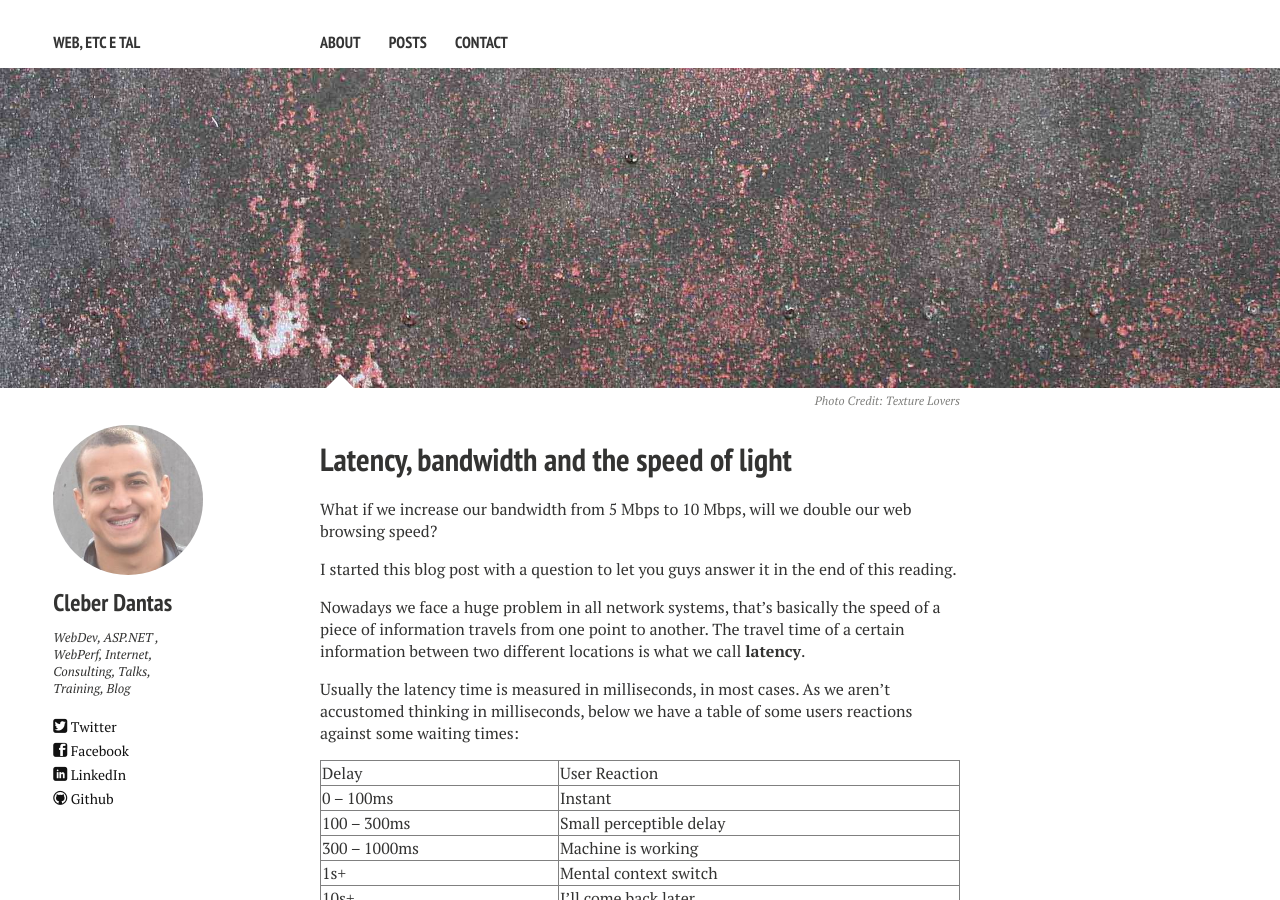
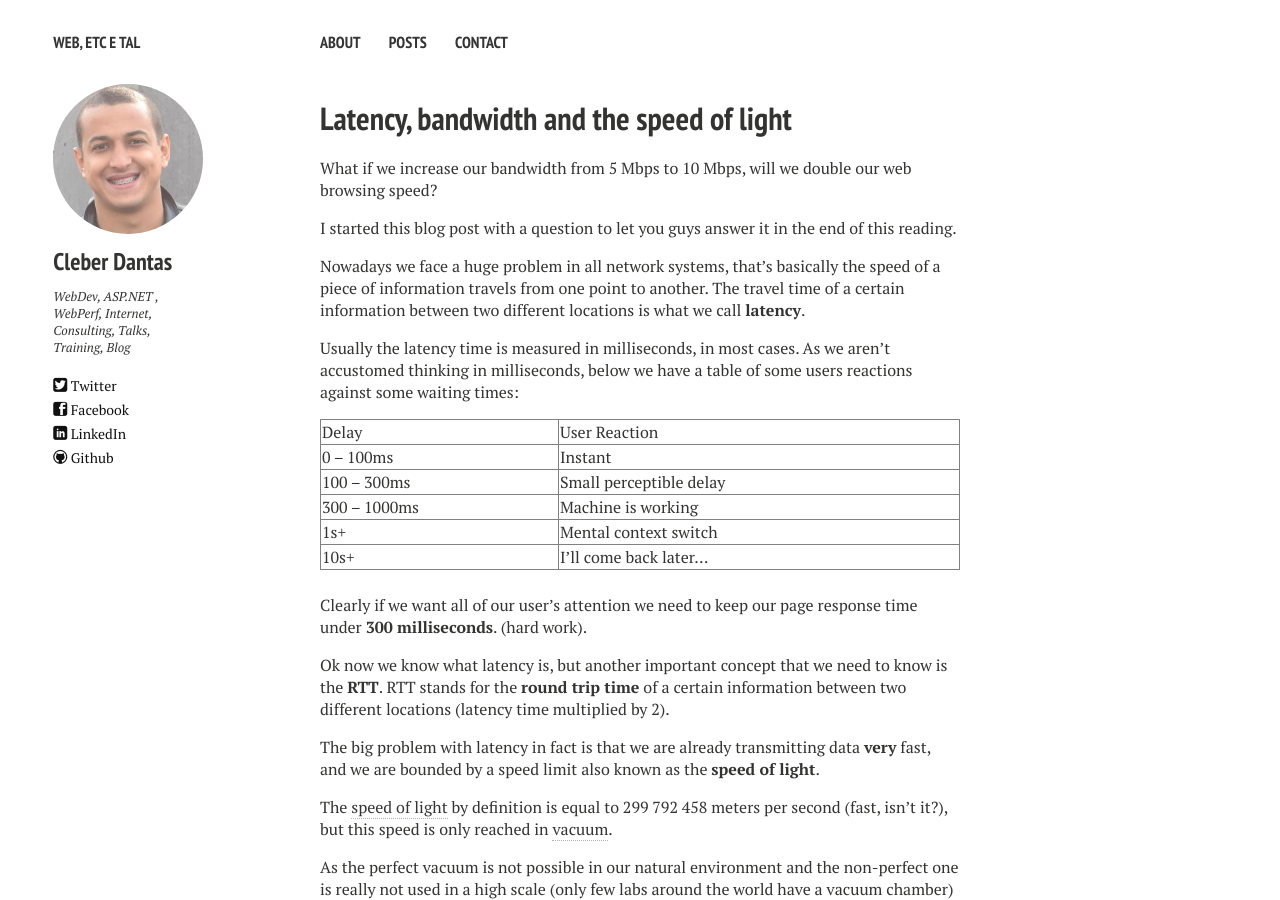
Before and after one commit to cleberdantas/cleberdantas.github.io, a Jekyll site: the page built from _posts/2013-04-21-latency-bandwidth-and-the-speed-of-light.md, in a window 1280 px wide and 900 px high. Built offline with Jekyll 4.4.1, drawn with Linux system fonts in a browser that asks for light colours; nearby versions of some CDN libraries.

Commit message:
removing image from post

```diff
--- a/_posts/2013-04-21-latency-bandwidth-and-the-speed-of-light.md
+++ b/_posts/2013-04-21-latency-bandwidth-and-the-speed-of-light.md
@@ -2,10 +2,6 @@
 layout: post
 title: "Latency, bandwidth and the speed of light"
 tags: [web, webperf, latency]
-image:
-  feature: texture-feature-03.jpg
-  credit: Texture Lovers
-  creditlink: http://texturelovers.com
 ---
 
 What if we increase our bandwidth from 5 Mbps to 10 Mbps, will we double our web browsing speed?
```
